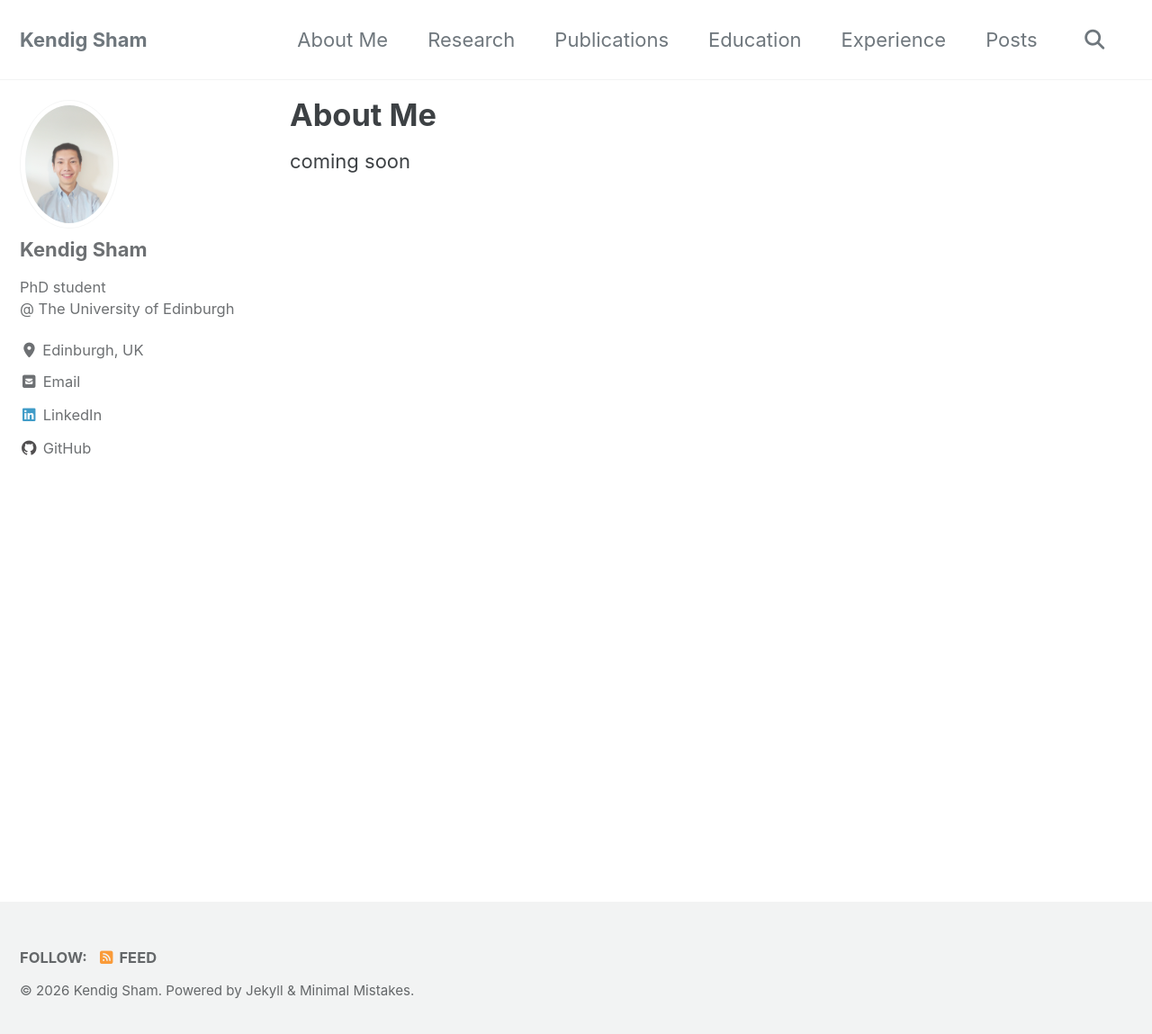
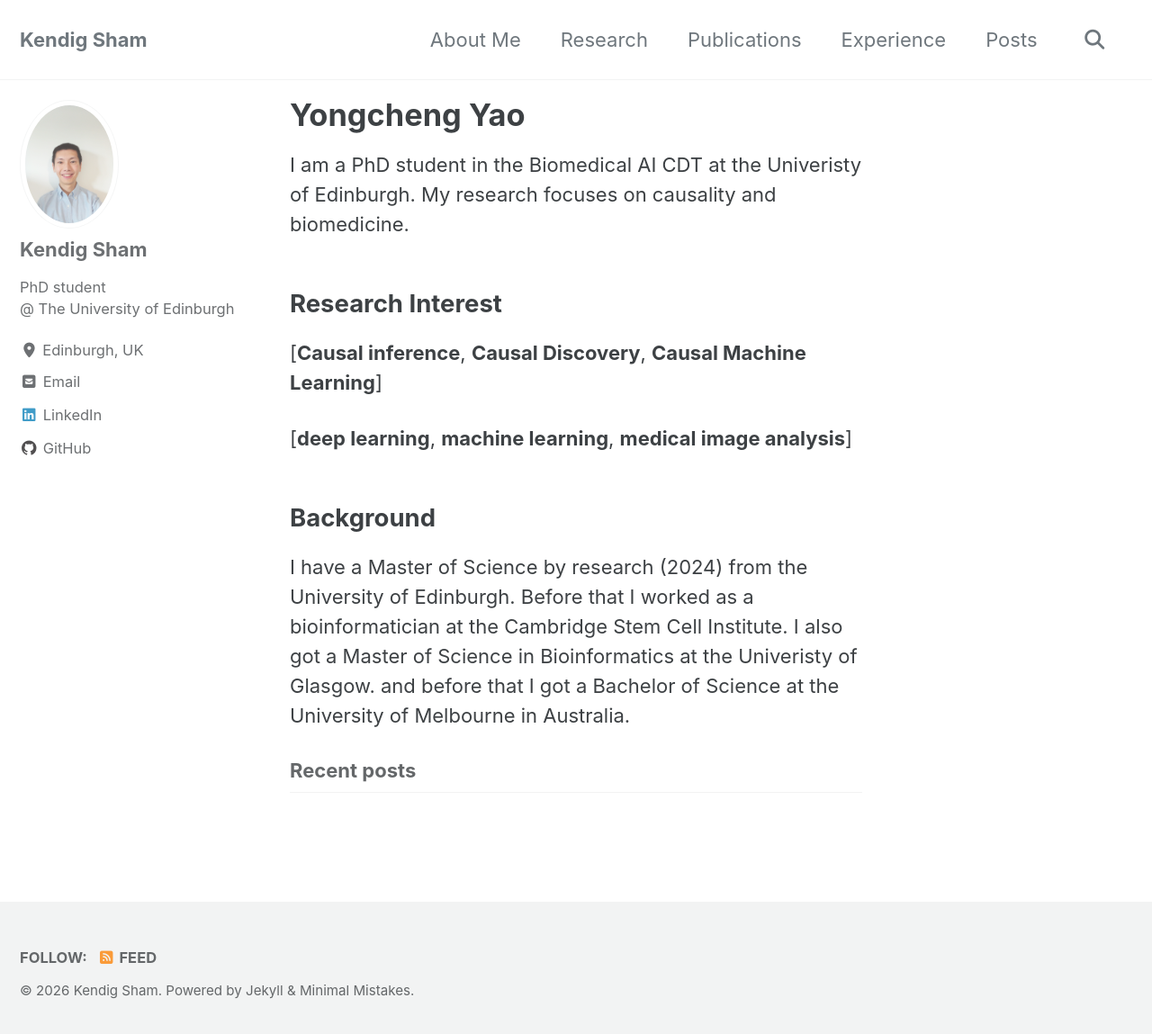
Before and after one commit to kendigsham/kendigsham.github.io, a Jekyll site: the page built from _pages/about_me.md, in a window 1280 px wide and 1157 px high. Shown: the top 1149 px of the window at 90% size. Built offline with Jekyll 4.4.1, drawn with Linux system fonts in a browser that asks for light colours; cached includes are drawn as plain includes; our own code applies the rules of GitHub Pages for plain Markdown files; the list of posts is cut into pages by our own code.

Commit message:
change about me page

```diff
--- a/_data/navigation.yml
+++ b/_data/navigation.yml
@@ -6,8 +6,8 @@ main:
     # url: /research/
   - title: "Publications"
     # url: /publications/
-  - title: "Education"
-    # url: /education/
+  # - title: "Education"
+  #   # url: /education/
   - title: "Experience"
     # url: /experience/
   - title: "Posts"
--- /dev/null
+++ b/_pages/about_me.md
@@ -0,0 +1,27 @@
+---
+permalink: /
+title: "Yongcheng Yao"
+excerpt: "About me"
+author_profile: true
+redirect_from:
+  - /about/
+  - /about.html
+---
+
+I am a PhD student in the Biomedical AI CDT at the Univeristy of Edinburgh. My research focuses on causality and biomedicine.
+
+
+Research Interest
+------
+
+[**Causal inference**, **Causal Discovery**, **Causal Machine Learning**]
+
+[**deep learning**, **machine learning**, **medical image analysis**]
+
+
+Background
+------
+
+I have a Master of Science by research (2024) from the University of Edinburgh. Before that I worked as a bioinformatician at the Cambridge Stem Cell Institute.
+I also got a Master of Science in Bioinformatics at the Univeristy of Glasgow.
+and before that I got a Bachelor of Science at the University of Melbourne in Australia.
--- a/index.html
+++ b/index.html
@@ -1,7 +1,8 @@
----
+<!-- ---
 layout: single
 title: "About Me"
 author_profile: true
 ---
 
 coming soon
+ -->
```
